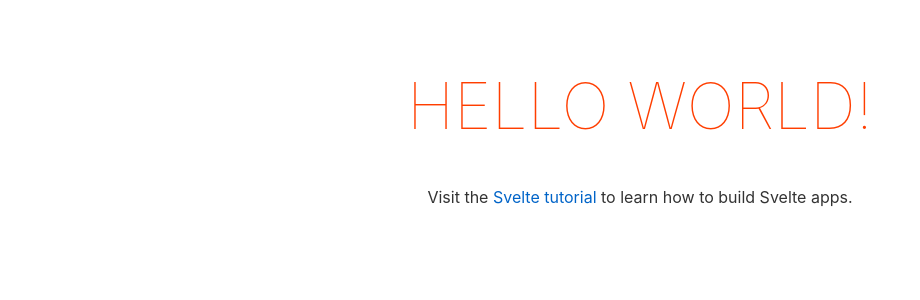
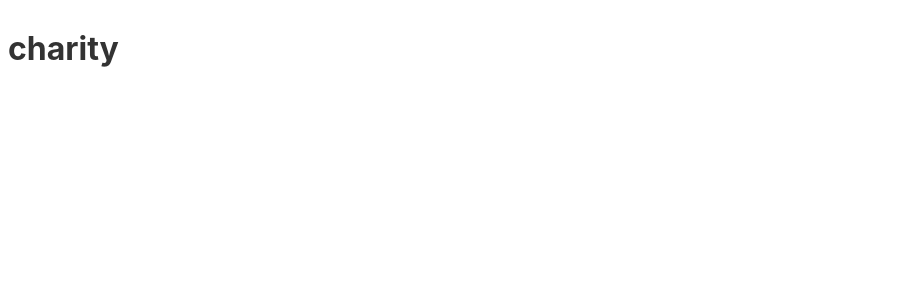
Before and after one commit to ahhzaky/Charity-app, a Svelte app: page / in a window 1280 px wide. Shown: the top 300 px of the page, without its empty margins (0-920 px from the left). Built offline with nearby package versions, Linux system fonts and the light colour scheme.

Commit message:
:memo: testing

```diff
--- a/src/App.svelte
+++ b/src/App.svelte
@@ -1,33 +1 @@
-<script>
-  export let name;
-</script>
-
-<main>
-  <h1>Hello {name}!</h1>
-  <p>
-    Visit the <a href="https://svelte.dev/tutorial">Svelte tutorial</a> to learn
-    how to build Svelte apps.
-  </p>
-</main>
-
-<style>
-  main {
-    text-align: center;
-    padding: 1em;
-    max-width: 240px;
-    margin: 0 auto;
-  }
-
-  h1 {
-    color: #ff3e00;
-    text-transform: uppercase;
-    font-size: 4em;
-    font-weight: 100;
-  }
-
-  @media (min-width: 640px) {
-    main {
-      max-width: none;
-    }
-  }
-</style>
+<h1>charity</h1>
```
